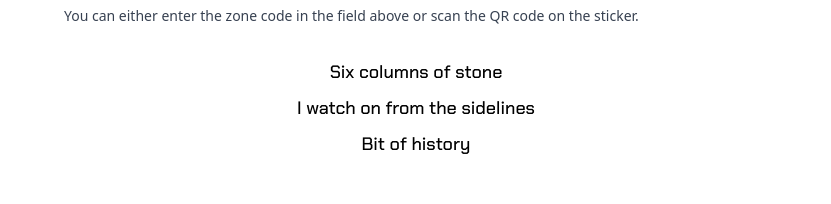
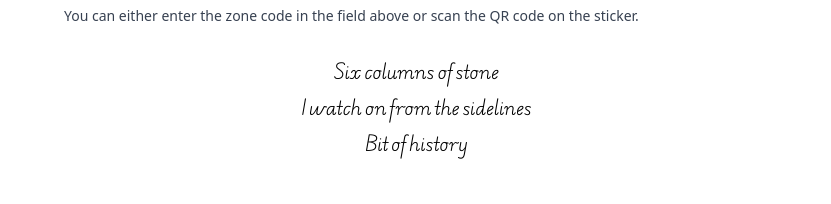
Before and after one commit to danthedaniel/scavenger, a Next.js app: page / in a window 1280 px wide. Both pictures are taken after a click on the icon 640 px from the left and 331 px from the top of the page. Shown: the part 494-698 px from the top of the page, without its empty margins (224-1055 px from the left). Built offline with nearby package versions, Linux system fonts and the light colour scheme; no server answers.

Commit message:
Use cursive font for haikus

```diff
--- a/components/zone_info.tsx
+++ b/components/zone_info.tsx
@@ -127,7 +127,7 @@ function ZoneInfo({ selected, setSelected, discoveredOn }: ZoneInfoProps) {
           <div className="mb-8 text-center">
             {paragraphs(
               zoneInfo.hints["none"],
-              "font-chakra-petch text-lg mb-2"
+              "font-edu-australia-precursive text-lg mb-2"
             )}
           </div>
 
--- a/pages/_app.tsx
+++ b/pages/_app.tsx
@@ -7,6 +7,7 @@ import Confetti from "react-confetti";
 import { AppProvider, useAppContext } from "~/components/app_context";
 import { useWindowSize } from "~/components/hooks/use_window_size";
 import "~/styles/chakra_petch.css";
+import "~/styles/edu_australia_precursive.css";
 import "~/styles/globals.css";
 
 function ConfettiWrapper() {
--- /dev/null
+++ b/styles/edu_australia_precursive.css
@@ -0,0 +1,16 @@
+@font-face {
+  font-family: "Edu AU VIC WA NT Pre";
+  font-style: normal;
+  font-weight: 400;
+  font-display: swap;
+  /* https://sfpark.gold/fonts/edu_australia_precursive/LICENSE */
+  src: url(/fonts/edu_australia_precursive/normal.woff) format("woff");
+  unicode-range: U+0000-00FF, U+0131, U+0152-0153, U+02BB-02BC, U+02C6, U+02DA,
+    U+02DC, U+0304, U+0308, U+0329, U+2000-206F, U+20AC, U+2122, U+2191, U+2193,
+    U+2212, U+2215, U+FEFF, U+FFFD;
+}
+
+.font-edu-australia-precursive {
+  font-family: "Edu AU VIC WA NT Pre", cursive;
+  font-style: normal;
+}
```
Also changed, not shown: public/fonts/edu_australia_precursive/normal.woff (added), 1 other file (tests, documents, lock files or other folders).
